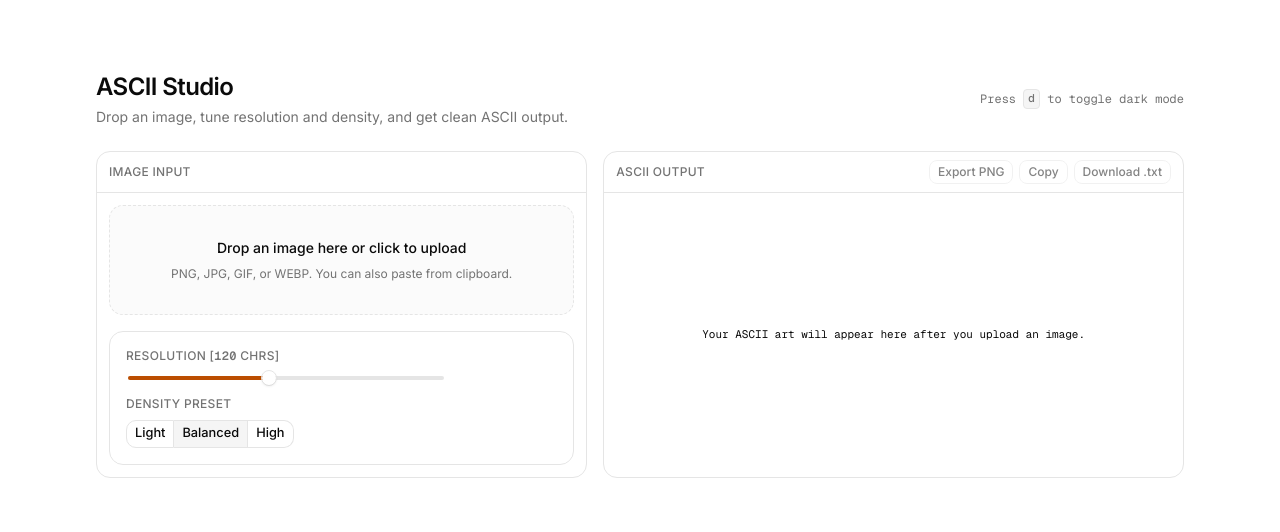
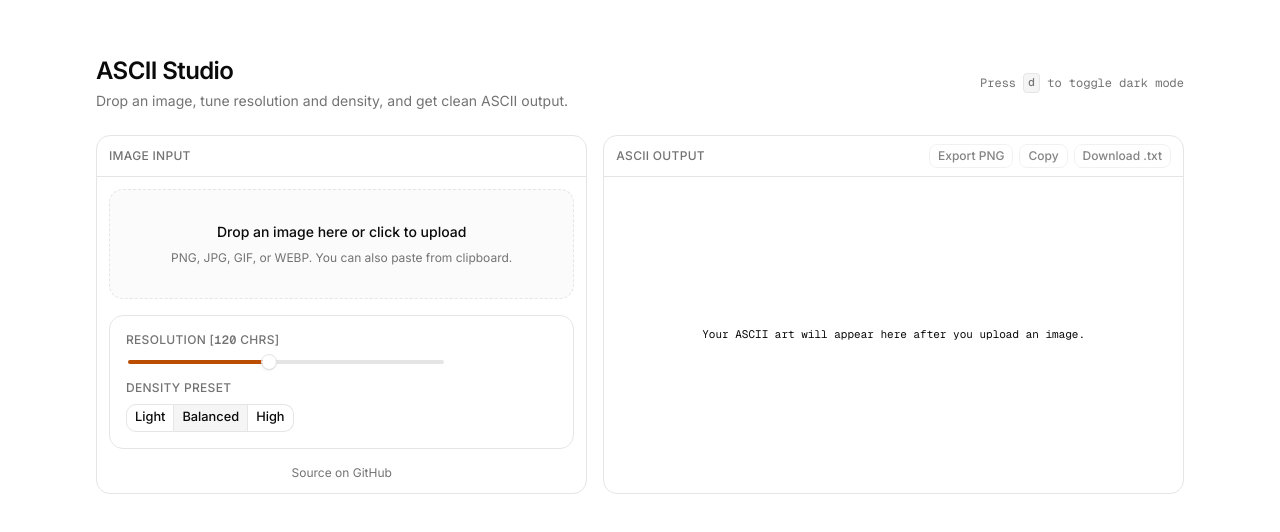
Before and after one commit to phalla-doll/ascii-art-gen, a Next.js app: page / in a window 1280 px wide. Shown: the part 126-658 px from the top of the page. Built offline with nearby package versions, Linux system fonts and the light colour scheme.

Commit message:
feat: add GitHub link to source in page component for easy access

```diff
--- a/app/page.tsx
+++ b/app/page.tsx
@@ -8,6 +8,7 @@ import { Slider } from "@/components/ui/slider"
 import { ToggleGroup, ToggleGroupItem } from "@/components/ui/toggle-group"
 import { convertImageDataToAscii, type AsciiOptions } from "@/lib/ascii"
 import { exportAsciiToPng } from "@/lib/ascii-export"
+import Link from "next/link"
 
 type DensityPreset = {
     id: string
@@ -332,6 +333,9 @@ export default function Page() {
                                 </div>
                             </div>
 
+                            <p className="text-center text-xs text-muted-foreground">
+                                Source on <Link href="https://github.com/phalla-doll/ascii-art-gen" target="_blank" rel="noopener noreferrer" className="hover:underline">GitHub</Link>
+                            </p>
                             {error ? (
                                 <p className="text-xs text-destructive">
                                     {error}
@@ -382,7 +386,7 @@ export default function Page() {
                                 {isConverting
                                     ? "Converting image to ASCII..."
                                     : ascii ||
-                                      "Your ASCII art will appear here after you upload an image."}
+                                    "Your ASCII art will appear here after you upload an image."}
                             </pre>
                         </div>
                     </div>
```
